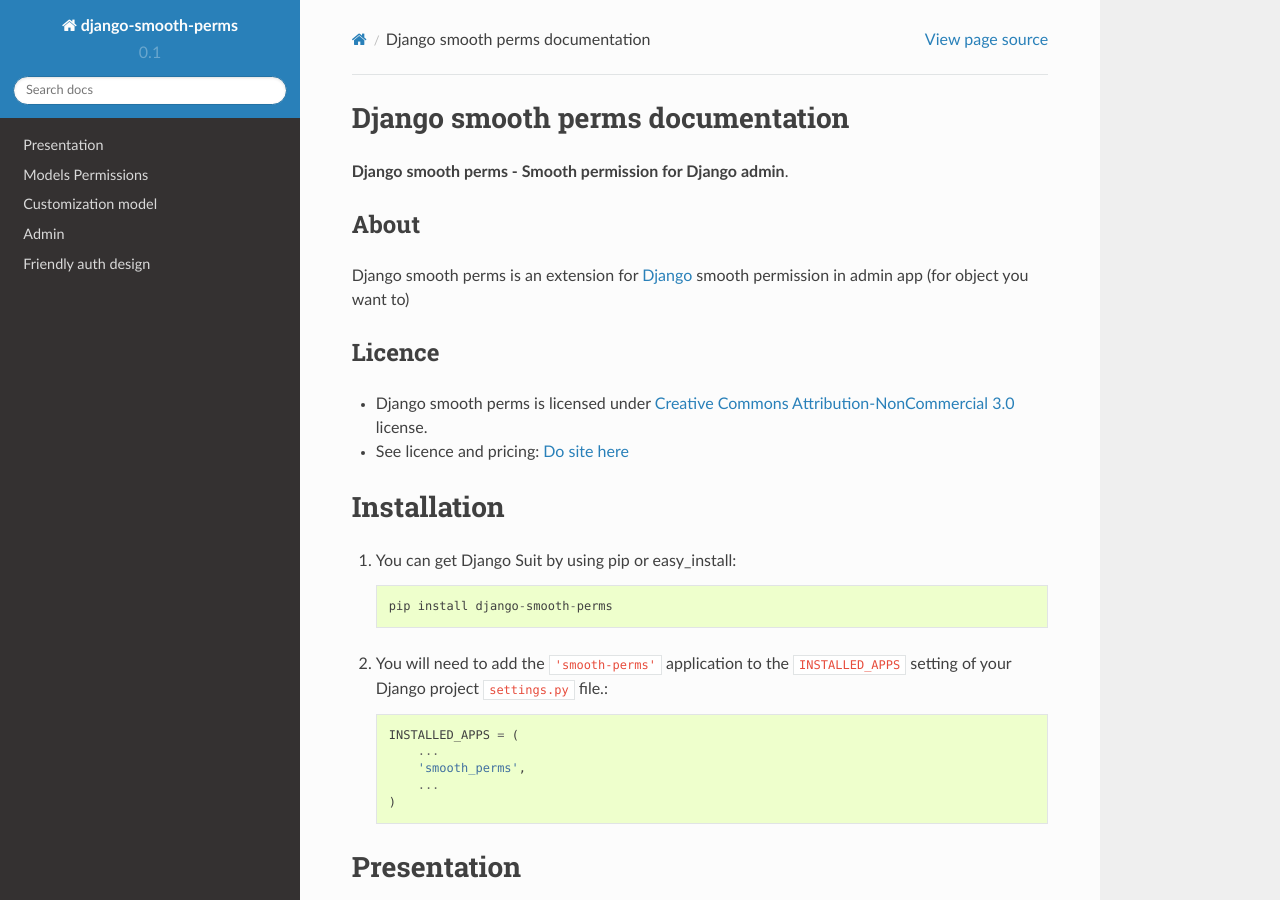
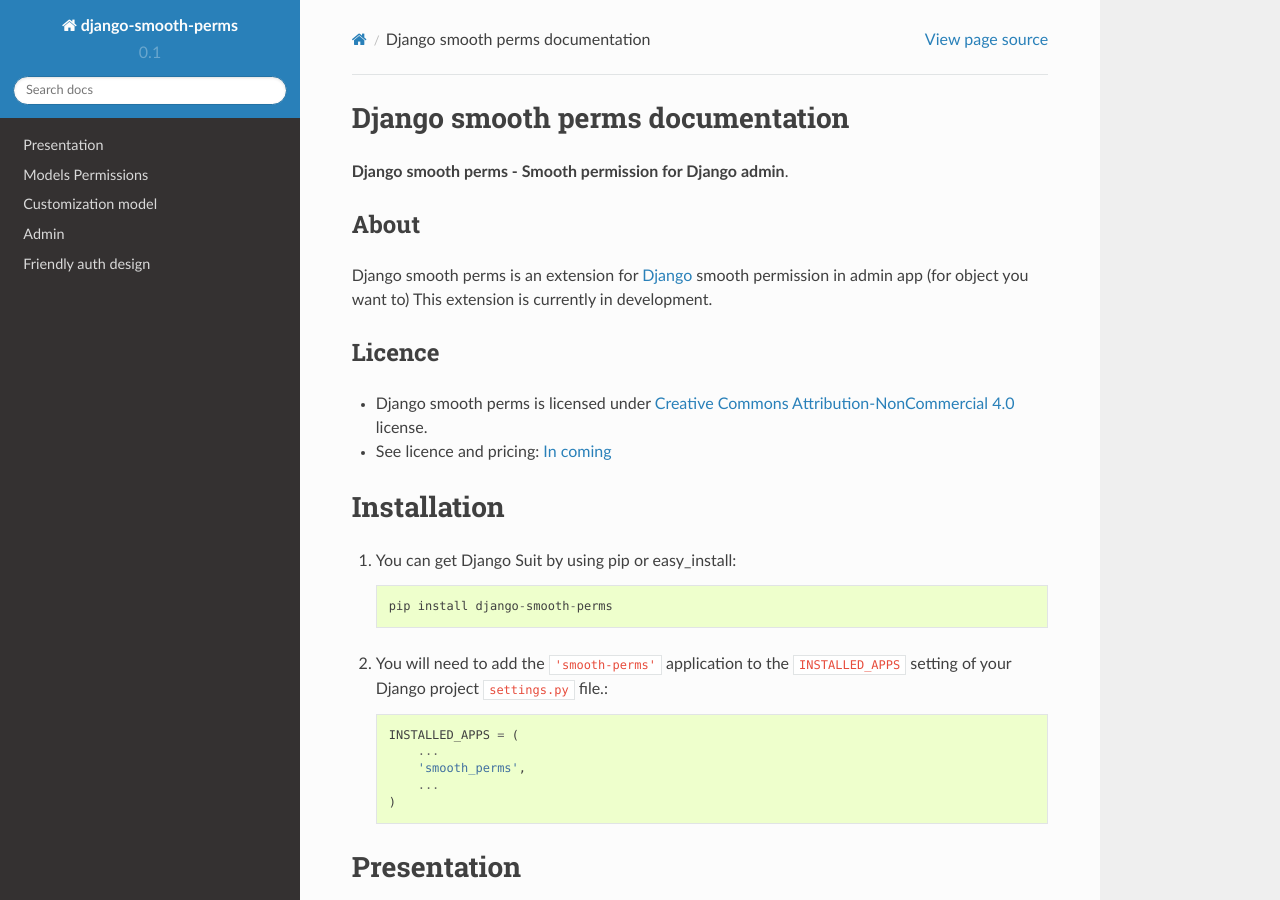
Before and after one commit to mek4nr/django-smooth-perms, a Sphinx documentation site: the page built from docs/index.rst, in a window 1280 px wide and 900 px high. Built offline with Sphinx 7.4.7 and the Read the Docs theme 2.0.0, drawn with Linux system fonts in a browser that asks for light colours.

Commit message:
Modification index doc

```diff
--- a/docs/index.rst
+++ b/docs/index.rst
@@ -7,12 +7,13 @@
 -----
 
 Django smooth perms is an extension for `Django <http://www.djangoproject.com>`_ smooth permission in admin app (for object you want to)
+This extension is currently in development.
 
 Licence
 -------
 
-* Django smooth perms is licensed under `Creative Commons Attribution-NonCommercial 3.0 <http://creativecommons.org/licenses/by-nc/3.0/>`_ license.
-* See licence and pricing: `Do site here <http://www.monsite.com>`_
+* Django smooth perms is licensed under `Creative Commons Attribution-NonCommercial 4.0 <http://creativecommons.org/licenses/by-nc/4.0/>`_ license.
+* See licence and pricing: `In coming <#>`_
 
 
 Installation
```
